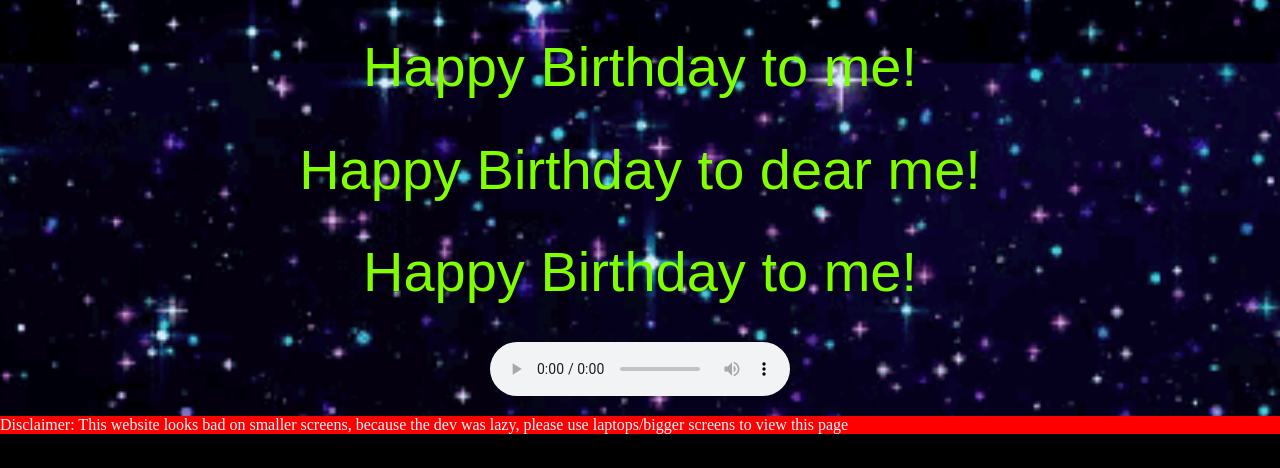
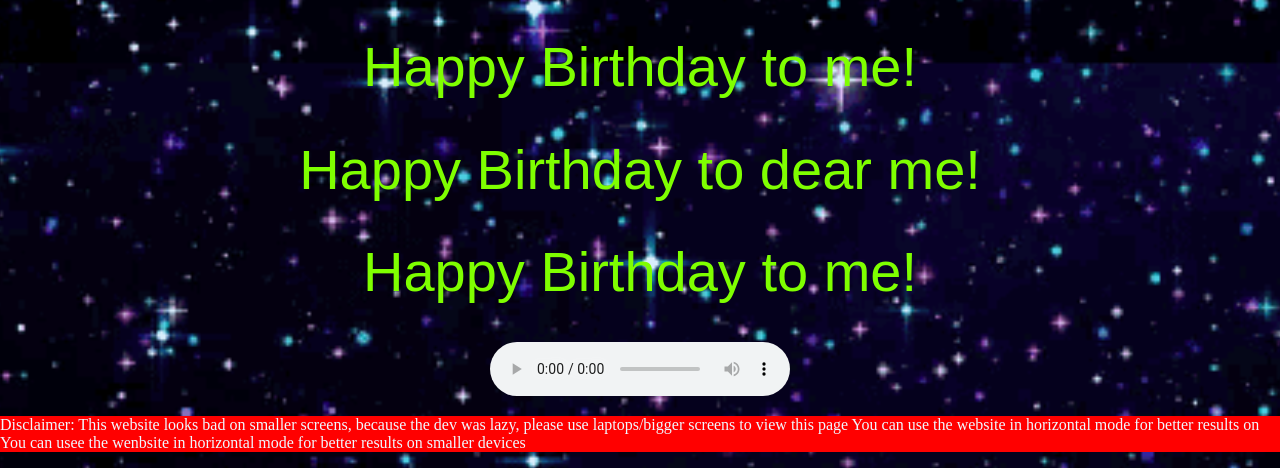
Before and after one commit to BHARATHMUTHYALA/HAPPY-BIRTHDAY-TO-MYSELF, a plain HTML site: page index.html in a window 1280 px wide. Shown: the part 737-1205 px from the top of the page. Before the commit the page ends 1171 px from the top, so only its background shows below. Drawn offline with Linux system fonts and the light colour scheme; a web font is replaced by a local one.

Commit message:
Updated viewing instructions

```diff
--- a/index.html
+++ b/index.html
@@ -20,7 +20,7 @@
 
     <div class="images">
       <img src="./assets/image.png" alt="Troll face thumbs-up" />
-      <img src="./assets/bday.png" alt="Ballons Happy Birthday" />
+      <img src="./assets/bday.png" alt="Balloons Happy Birthday" />
     </div>
 
     <h1 class="lyrics">Happy Birthday to me!</h1>
@@ -35,8 +35,14 @@
     </div>
 
     <footer id="disclaimer">
-      Disclaimer: This website looks bad on smaller screens, because the dev was
-      lazy, please use laptops/bigger screens to view this page
+      <span>
+        Disclaimer: This website looks bad on smaller screens, because the dev
+        was lazy, please use laptops/bigger screens to view this page
+        You can use the website in horizontal mode for better results on
+          You can usee the wenbsite in horizontal mode for better results on
+          smaller devices
+        </p>
+      </span>
     </footer>
     <script src="./script.js"></script>
   </body>
```
